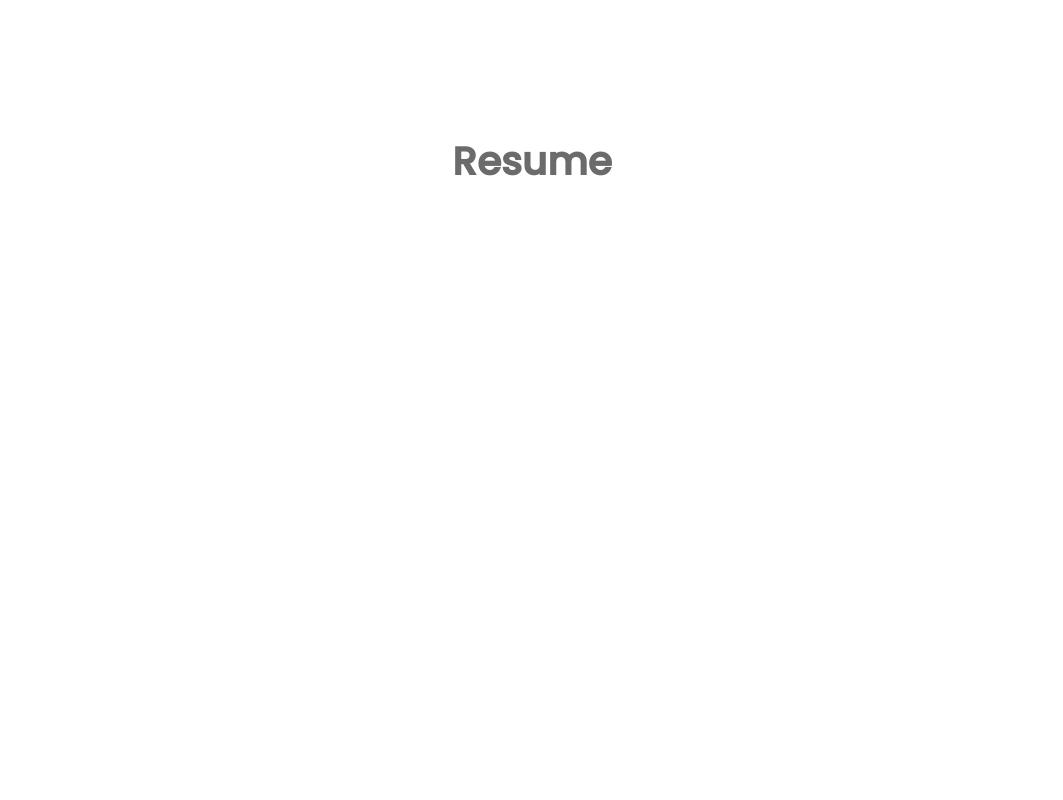
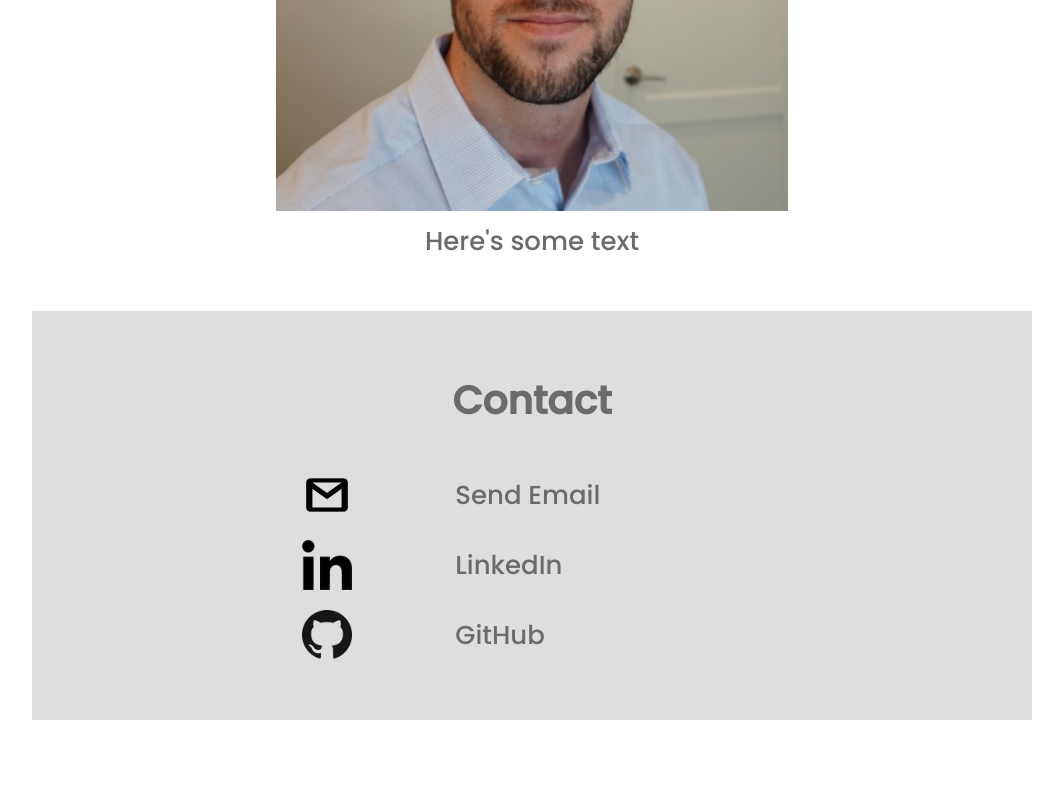
Before and after one commit to jimwalter/portfolio-site, a React (Create React App) app: page / in a window 1280 px wide. Shown: the part 1080-1880 px from the top of the page, without its empty margins (108-1171 px from the left). After the commit the page ends 1839 px from the top, so only its background shows below. Built offline with nearby package versions, Linux system fonts and the light colour scheme.

Commit message:
updated social logos, formatting

```diff
--- a/src/App.css
+++ b/src/App.css
@@ -65,15 +65,18 @@ body {
 
 .body img {
   max-width: 40vw;
-  border-radius: 50%;
+  /* border-radius: 50%; */
 }
 
 .section {
-  height: 100vh;
   text-align: center;
-  margin-top: 50px;
+  padding: 40px;
 }
 
 .section * {
   color: var(--main-text);
 }
+
+.headline {
+  padding: 20px;
+}
--- a/src/components/Header.css
+++ b/src/components/Header.css
@@ -8,7 +8,7 @@ header {
   display: grid;
   grid-template-columns: repeat(12, 1fr);
   padding-bottom: 30px;
-  margin: 20px auto;
+
   text-align: center;
   background: url("../assets/images/reflection.jpg");
   background-repeat: none;
--- a/src/sections/Contact.css
+++ b/src/sections/Contact.css
@@ -1,7 +1,9 @@
 .contact {
   background-color: var(--shadow);
 }
-
+.contact-item {
+  margin: 20px auto;
+}
 .contact-info {
   display: grid;
   grid-template-columns: repeat(12, 1fr);
@@ -9,13 +11,13 @@
 }
 
 .contact-info img {
-  grid-column: 3/4;
+  grid-column: 4/5;
   width: 50px;
   height: 50px;
 }
 
 .contact-info a,
 .contact-info p {
-  grid-column: 5/12;
+  grid-column: 6/10;
   text-align: left;
 }
--- a/src/sections/Contact.jsx
+++ b/src/sections/Contact.jsx
@@ -8,13 +8,13 @@ function Contact() {
   return (
     <div className="contact section">
       <h2 className="headline">Contact</h2>
-      <div>
+      <div className="contact-item">
         <a href="mailto: jimwalter13090@gmail.com" target="_blank" rel="noopener noreferrer" className="contact-info">
           <img src={emailLogo} alt="email icon"></img>
           <p>Send Email</p>
         </a>
       </div>
-      <div>
+      <div className="contact-item">
         <a
           href="https://www.linkedin.com/in/jimwalter01/"
           target="_blank"
@@ -25,7 +25,7 @@ function Contact() {
           <p>LinkedIn</p>
         </a>
       </div>
-      <div>
+      <div className="contact-item">
         <a href="https://github.com/jimwalter" target="_blank" rel="noopener noreferrer" className="contact-info">
           <img src={githubLogo} alt="LinkedIn logo"></img>
           <p>GitHub</p>
```
Also changed, not shown: src/assets/images/linked_icon.png.
